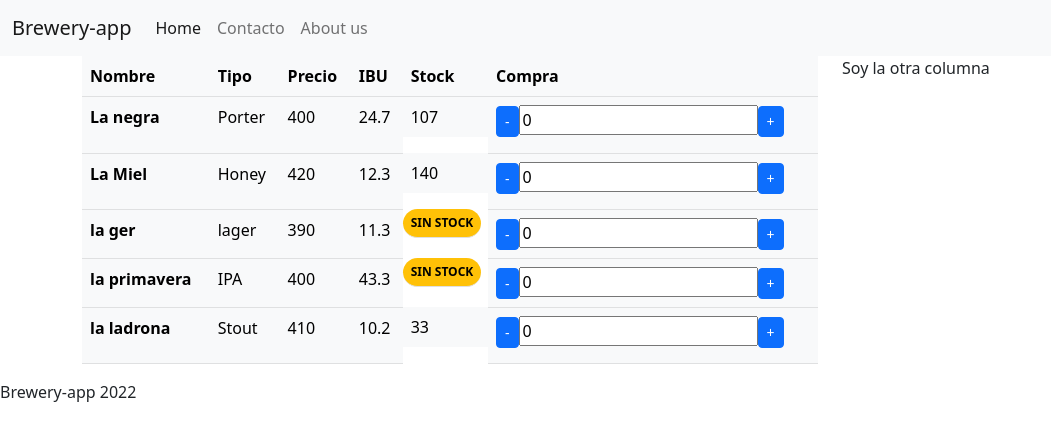
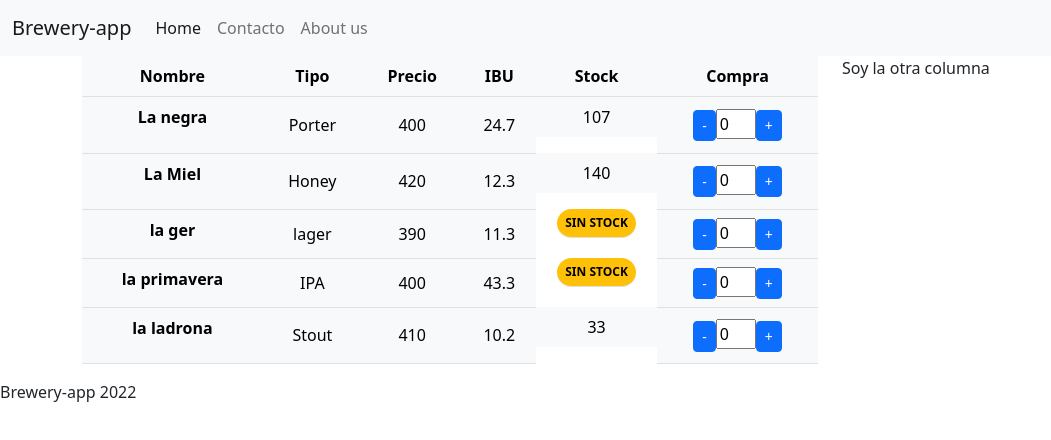
Before and after one commit to Leonardo200298/Brewery-Angular, an Angular app: page / in a window 1280 px wide. Shown: the top 440 px of the page, without its empty margins (0-1051 px from the left). Built offline with nearby package versions, Linux system fonts and the light colour scheme.

Commit message:
Feat:add two new styles

```diff
--- a/src/app/beer-list/beer-list.component.html
+++ b/src/app/beer-list/beer-list.component.html
@@ -1,4 +1,4 @@
-<table class="table table-light table-hover">
+<table class="table table-light table-hover text-center">
   <thead>
     <tr>
       <th>Nombre</th>
--- a/src/app/beer-list/beer-list.component.scss
+++ b/src/app/beer-list/beer-list.component.scss
@@ -0,0 +1,7 @@
+td{
+    vertical-align: middle;
+}
+
+input{
+    max-width: 40px;
+}
```
